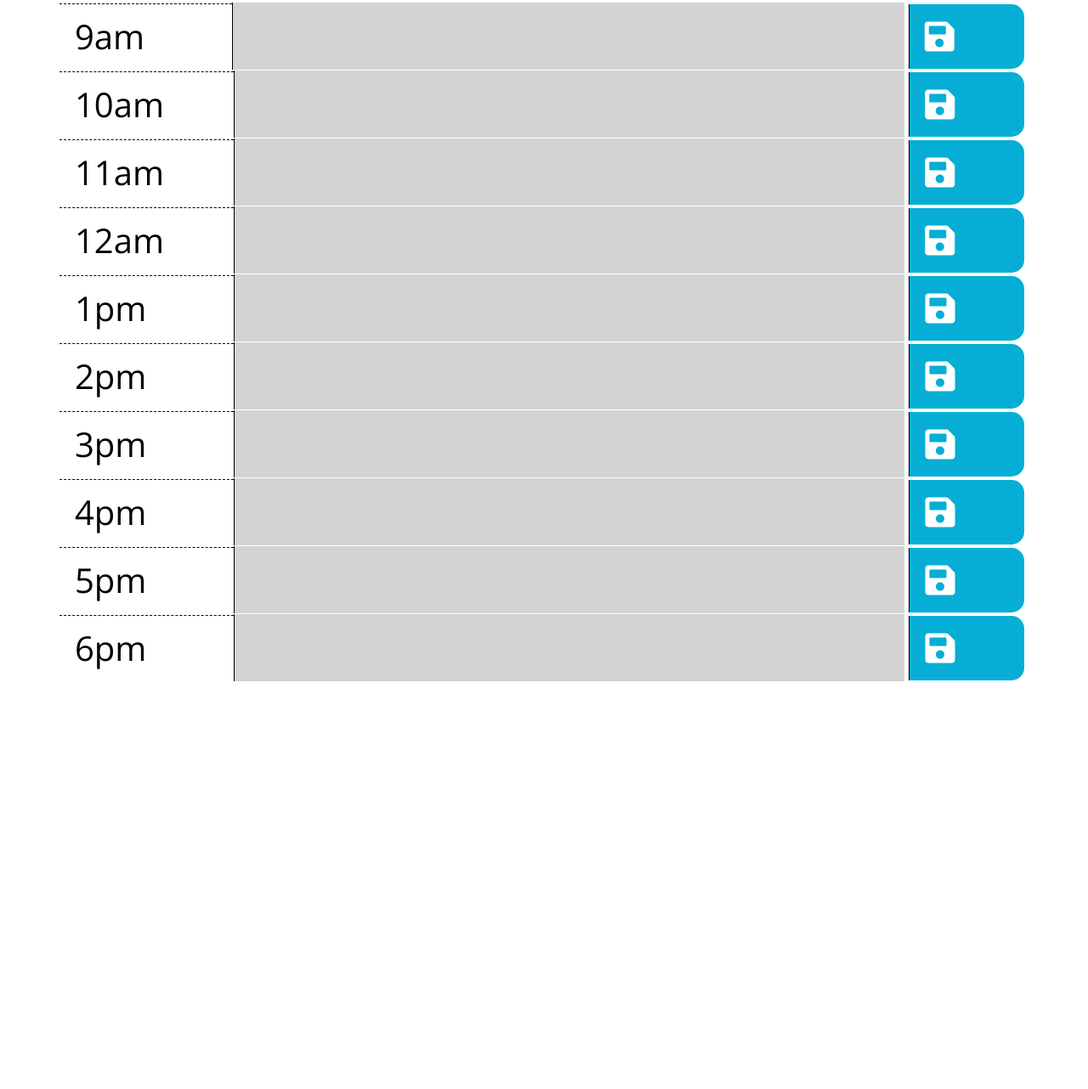
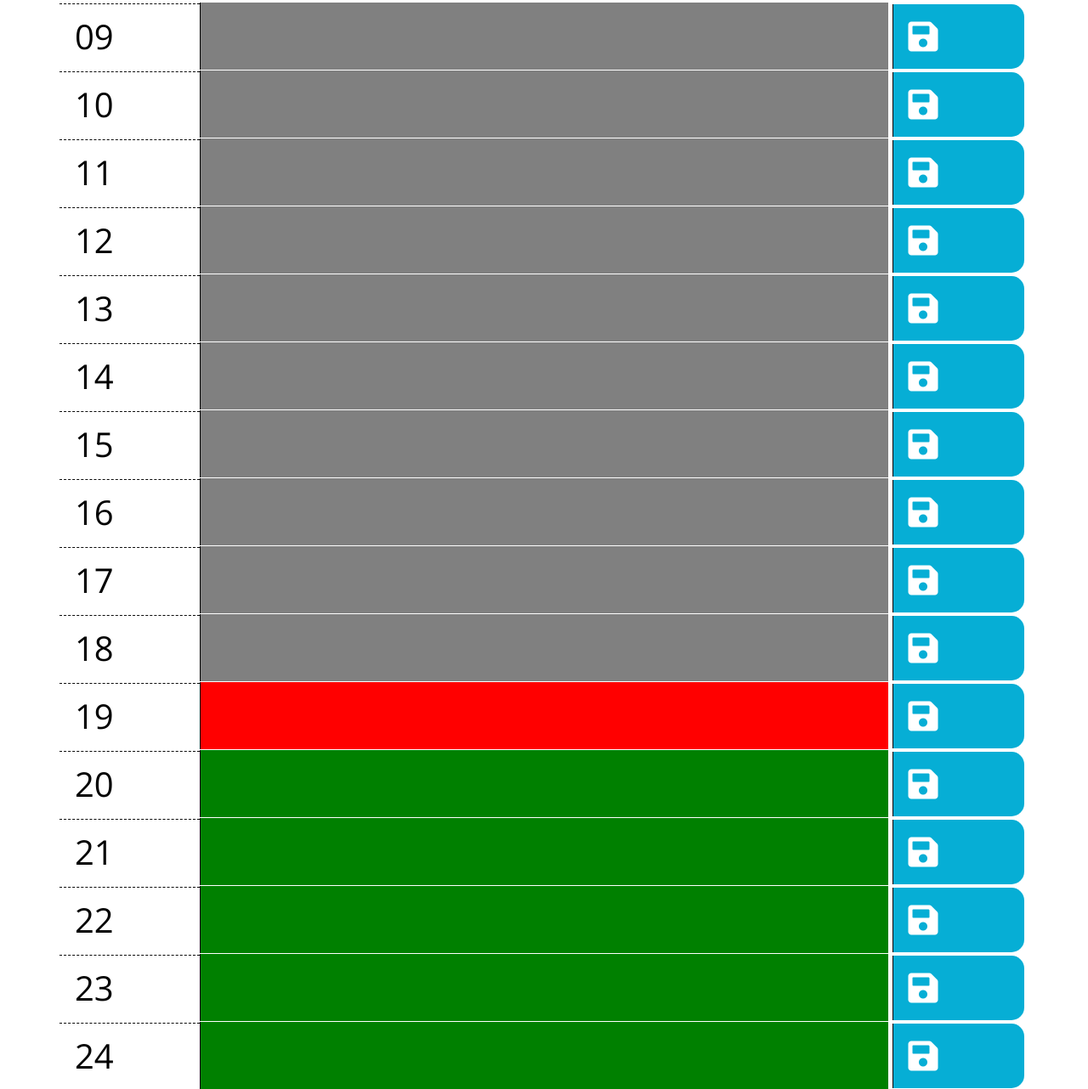
Before and after one commit to Diana-Mel/Work-Day-Scheduler, a plain HTML site: page index.html in a window 1280 px wide. Shown: the part 354-1636 px from the top of the page at 85% size. Before the commit the page ends 1156 px from the top, so only its background shows below. Drawn offline with nearby package versions, Linux system fonts and the light colour scheme.

Commit message:
colors added depending on the hour

```diff
--- a/index.html
+++ b/index.html
@@ -26,59 +26,89 @@
     <header class="jumbotron">
       <h1 class="display-3">Work Day Scheduler</h1>
       <p class="lead">A simple calendar app for scheduling your work day</p>
-      <p id="currentDay" class="lead">21/01/2023</p>
+      <p id="currentDay" class="lead"></p>
     </header>
 
     <div class="container">
       <!-- Timeblocks go here -->
-      <div class="row">
-        <div class="hour">9am  </div>
-        <textarea class="description" name="text-content" id="9am" cols="30" rows="10"></textarea>
+      <div class="row" >
+        <div class="hour" >09</div>
+        <textarea class="description" data-hour="09" name="text-content" id="9am"  cols="30" rows="10"></textarea>
         <i class="fas fa-save saveBtn"></i>
       </div>
-      <div class="row">
-        <div class="hour">10am</div>
-        <textarea class="description" name="text-content" id="9am" cols="30" rows="10"></textarea>
+      <div class="row" >
+        <div class="hour" >10</div>
+        <textarea class="description" data-hour="10" name="text-content" id="10am"  cols="30" rows="10"></textarea>
         <i class="fas fa-save saveBtn"></i>
       </div>
-      <div class="row">
-        <div class="hour">11am</div>
-        <textarea class="description" name="text-content" id="9am" cols="30" rows="10"></textarea>
+      <div class="row" >
+        <div class="hour" >11</div>
+        <textarea class="description" data-hour="11" name="text-content" id="11am"  cols="30" rows="10"></textarea>
         <i class="fas fa-save saveBtn"></i>
       </div>
-      <div class="row">
-        <div class="hour">12am</div>
-        <textarea class="description" name="text-content" id="9am" cols="30" rows="10"></textarea>
+      <div class="row" >
+        <div class="hour" >12</div>
+        <textarea class="description" data-hour="12" name="text-content" id="12pm"  cols="30" rows="10"></textarea>
         <i class="fas fa-save saveBtn"></i>
       </div>
-      <div class="row">
-        <div class="hour">1pm  </div>
-        <textarea class="description" name="text-content" id="9am" cols="30" rows="10"></textarea>
+      <div class="row" >
+        <div class="hour" >13</div>
+        <textarea class="description" data-hour="13" name="text-content" id="1pm"  cols="30" rows="10"></textarea>
         <i class="fas fa-save saveBtn"></i>
       </div>
-      <div class="row">
-        <div class="hour">2pm  </div>
-        <textarea class="description" name="text-content" id="9am" cols="30" rows="10"></textarea>
+      <div class="row" >
+        <div class="hour" >14</div>
+        <textarea class="description" data-hour="14" name="text-content" id="2pm"  cols="30" rows="10"></textarea>
         <i class="fas fa-save saveBtn"></i>
       </div>
-      <div class="row">
-        <div class="hour">3pm  </div>
-        <textarea class="description" name="text-content" id="9am" cols="30" rows="10"></textarea>
+      <div class="row" >
+        <div class="hour" >15</div>
+        <textarea class="description" data-hour="15" name="text-content" id="3pm"  cols="30" rows="10"></textarea>
         <i class="fas fa-save saveBtn"></i>
       </div>
-      <div class="row">
-        <div class="hour">4pm  </div>
-        <textarea class="description" name="text-content" id="9am" cols="30" rows="10"></textarea>
+      <div class="row" >
+        <div class="hour" >16</div>
+        <textarea class="description" data-hour="16" name="text-content" id="4pm"  cols="30" rows="10"></textarea>
         <i class="fas fa-save saveBtn"></i>
       </div>
-      <div class="row">
-        <div class="hour">5pm  </div>
-        <textarea class="description" name="text-content" id="9am" cols="30" rows="10"></textarea>
+      <div class="row" >
+        <div class="hour" >17</div>
+        <textarea class="description" data-hour="17" name="text-content" id="5pm"  cols="30" rows="10"></textarea>
         <i class="fas fa-save saveBtn"></i>
       </div>
-      <div class="row">
-        <div class="hour">6pm  </div>
-        <textarea class="description" name="text-content" id="9am" cols="30" rows="10"></textarea>
+      <div class="row" >
+        <div class="hour" >18</div>
+        <textarea class="description" data-hour="18" name="text-content" id="6pm"  cols="30" rows="10"></textarea>
+        <i class="fas fa-save saveBtn"></i>
+      </div>
+      <div class="row" >
+        <div class="hour" >19</div>
+        <textarea class="description" data-hour="19" name="text-content" id="6pm"  cols="30" rows="10"></textarea>
+        <i class="fas fa-save saveBtn"></i>
+      </div>
+      <div class="row" >
+        <div class="hour" >20</div>
+        <textarea class="description" data-hour="20" name="text-content" id="6pm"  cols="30" rows="10"></textarea>
+        <i class="fas fa-save saveBtn"></i>
+      </div>
+      <div class="row" >
+        <div class="hour" >21</div>
+        <textarea class="description" data-hour="21" name="text-content" id="6pm"  cols="30" rows="10"></textarea>
+        <i class="fas fa-save saveBtn"></i>
+      </div>
+      <div class="row" >
+        <div class="hour" >22</div>
+        <textarea class="description" data-hour="23" name="text-content" id="6pm"  cols="30" rows="10"></textarea>
+        <i class="fas fa-save saveBtn"></i>
+      </div>
+      <div class="row" >
+        <div class="hour" >23</div>
+        <textarea class="description" data-hour="23" name="text-content" id="6pm"  cols="30" rows="10"></textarea>
+        <i class="fas fa-save saveBtn"></i>
+      </div>
+      <div class="row" >
+        <div class="hour" >24</div>
+        <textarea class="description" data-hour="24" name="text-content" id="6pm"  cols="30" rows="10"></textarea>
         <i class="fas fa-save saveBtn"></i>
       </div>
     </div>
--- a/script.js
+++ b/script.js
@@ -0,0 +1,76 @@
+// 1. Show the current date at the top
+//      Use moment api and format today date
+//      Add it to the `currentDay` element
+    var todaysDate = moment().format("dddd, DD MMMM YYYY")
+    var todaysHour = moment().format("HH")
+    console.log(todaysHour)
+
+    $('#currentDay').text(todaysDate + ', Hour: ' + todaysHour)
+
+// 2. Colour code each block based on the current time
+//      Create variables to target each time block
+    var hour9am = $('#9am')
+    var hour10am = $('#10am')
+    var hour11am = $('#11am')
+    var hour12pm = $('#12pm')
+    var hour1pm = $('#1pm')
+    var hour2pm = $('#2pm')
+    var hour3pm = $('#3pm')
+    var hour4pm = $('#4pm')
+    var hour5pm = $('#5pm')
+    var hour6pm = $('#6pm')
+//      In the html add the data-hour which represent which hour each element is
+    timeblocks = $('.description')
+    timeblocks.each(function() {
+        hour = $(this).attr('data-hour');
+        console.log(hour)
+
+        for (let i = 0; i < hour.length; i++) {
+            if (hour < todaysHour){
+                $(this).css('background-color', 'grey')
+            } else if (hour === todaysHour){
+                $(this).css('background-color', 'red')
+            }else if (hour > todaysHour){
+                $(this).css('background-color', 'green')
+            }
+        }
+    })
+
+
+// 3. Save input to local storage
+//      create variable (an array) called inputs that will store all of the input data
+//      Add event listener to all save button
+//          Add event.preventDefault inside the click event listener
+//          Push the input value to inputs array with the format of { time: xx, input: xxx }
+//              Get the input value
+//              Get the hour value
+//              Push to the inputs array if the hour entry not exist yet in the array
+//              Replace the existing entry if the hour entry exist in the array
+//          Save inputs variable to local storage
+//              Stringify the inputs array
+//          Show feedback message to the user (optional)
+//          The feedback need to be dissappeared automatically
+//
+//      Example of inputs array format
+//      var inputs = [{
+//        time: 9,
+//        input: 'Meeting',
+//      },{
+//        time: 10,
+//        input: 'Coffee',
+//      },...];
+// 4. Load input from local storage when page load/refresh if there's any data in local storage
+//      var localStorageInput = get data from local storage
+//      check if localStorageInput exist, if it is
+//          var parsedLocalStorageInput = parse localStorageInput
+//          populate the inputs with the value from parsedLocalStorageInput
+//          inputs.forEach(function(input) {
+//              input => {
+//                time: 9,
+//                input: 'Meeting',
+//              }
+//              $('.timeblock[data-hour="' + input.time + '"] textarea').val(input.input)
+//          })
+//      if theres no data in local storage, do nothing
+
+// Extra, add hover effect on the save button
```
